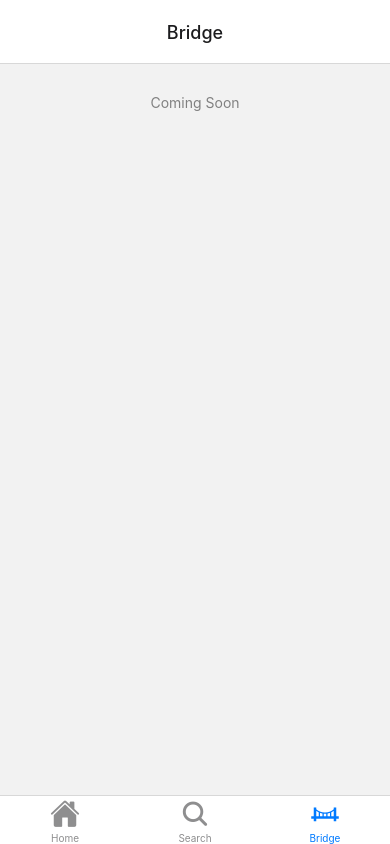
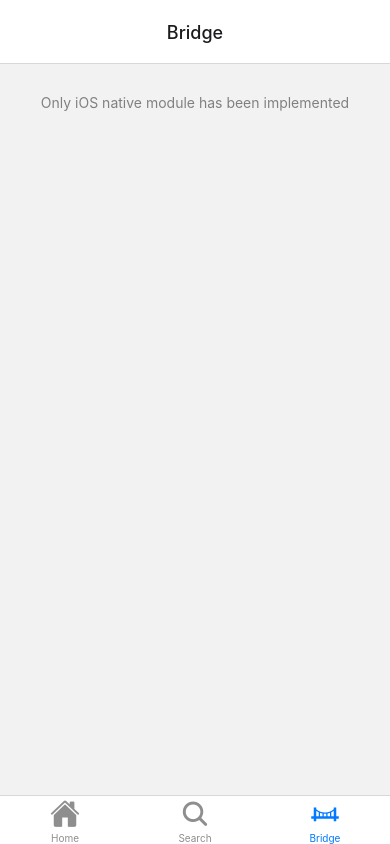
Before and after one commit to Irfanwani/frejun, a React Native app: screen /bridgescreen in a window 390 px wide. Built offline with nearby package versions, Linux system fonts and the light colour scheme; no server answers.

Commit message:
added ios native module

```diff
--- a/src/screens/bridgescreen.tsx
+++ b/src/screens/bridgescreen.tsx
@@ -1,9 +1,22 @@
 import { FC, memo } from "react";
-import { Text } from "react-native";
+import { Text, NativeModules, Platform } from "react-native";
 import styles from "../components/styles";
 
 const BridgeScreen: FC = () => {
-    return <Text style={styles.empty}>Coming Soon</Text>
-}
+  const fullname =
+    NativeModules.MyModule?.getConstants()?.firstname +
+    " " +
+    NativeModules.MyModule?.getConstants()?.lastname;
 
-export default memo(BridgeScreen)
+  return (
+    <Text style={styles.empty}>
+      {Platform.OS == "ios"
+        ? "My name is: " +
+          fullname +
+          " and this full name is coming from native module"
+        : "Only iOS native module has been implemented"}
+    </Text>
+  );
+};
+
+export default memo(BridgeScreen);
```
Also changed, not shown: 3 other files (tests, documents, lock files or other folders).
